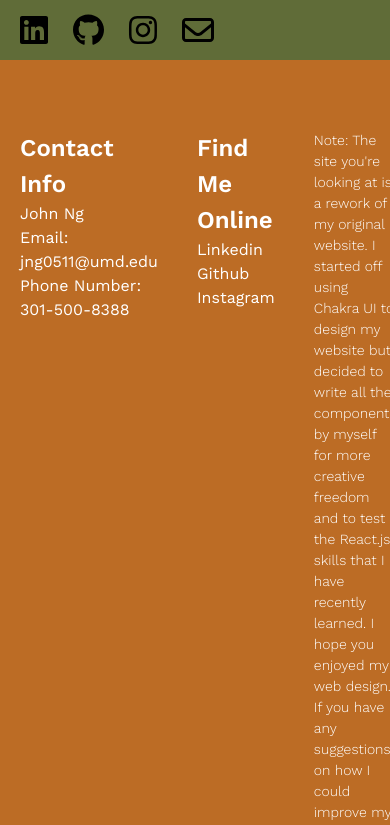
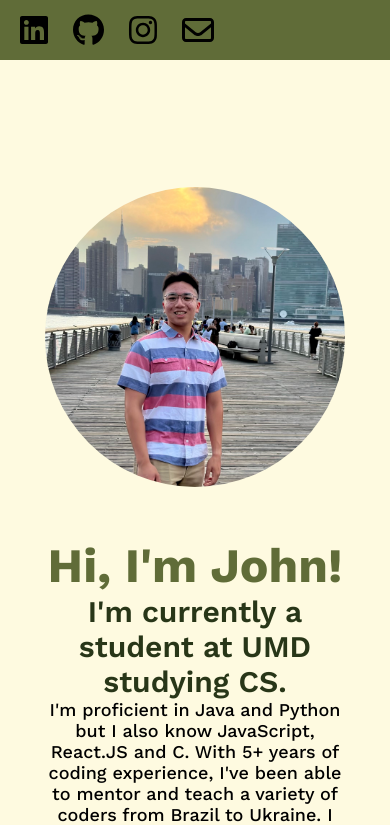
Before and after one commit to JohnN05/website, a React (Create React App) app: page / in a window 390 px wide. Shown: the top 825 px of the page. Built offline with nearby package versions, Linux system fonts and the light colour scheme.

Commit message:
Add bio section to website

```diff
--- a/src/App.js
+++ b/src/App.js
@@ -1,10 +1,12 @@
 import Footer from './components/Footer';
+import Main from './components/Main';
 import Header from './components/Header';
 
 function App() {
   return (
     <>
       <Header />
+      <Main />
       <Footer />
     </>
   );
--- /dev/null
+++ b/src/components/BioSection.css
@@ -0,0 +1,70 @@
+.bio{
+    background-color: #fefae0;
+    box-sizing: border-box;
+
+    display: flex;
+    align-items: center;
+    justify-items: center;
+    gap: 50px;
+    flex-wrap: wrap;
+
+    padding: 15vh 10vw 15vh 10vw;
+    width: 100%;
+}
+
+.bio>*{
+    flex: 1;
+    min-width: 300px;
+}
+
+.bio *{
+    font-family: 'Work Sans', sans-serif;
+}
+
+.bio h1{
+    font-size: 64px;
+    color: #606c38;
+}
+
+.bio h2{
+    font-size: 40px;
+    font-weight:600;
+    color: #283618;
+}
+
+.bio p{
+    font-size: 20px;
+    font-weight: 500;
+}
+
+.bio img{
+    border-radius: 50%;
+    height: auto;
+    width: 100%;
+    max-width: 500px;
+}
+
+@media only screen and (max-width: 768px){
+    .bio article{
+        text-align: center;
+    }
+
+    .bio h1{
+        font-size: 48px;
+    }
+
+    .bio h2{
+        font-size: 30px;
+    }
+    .bio p{
+        font-size: 18px;
+    }
+
+    .bio img{
+        flex: 0;
+        margin: auto;
+        height: 300px;
+        width: 300px;
+    }
+
+}
--- /dev/null
+++ b/src/components/BioSection.js
@@ -0,0 +1,17 @@
+import './BioSection.css';
+import bio from '../assets/bio.jpeg';
+function BioSection(){
+    return(
+        <section className="bio">
+            <img alt="John Ng" src={bio}></img>
+            <article>
+                <h1>Hi, I'm John!</h1>
+                <h2>I'm currently a student at UMD studying CS.</h2>
+                <p>I'm proficient in Java and Python but I also know JavaScript, React.JS and C.  With 5+ years of coding experience, I've been able to mentor and teach a variety of coders from Brazil to Ukraine.  I plan on using my experience to create applications that will benefit public sectors such as education and health.</p>
+            </article>
+
+        </section>
+    );
+}
+
+export default BioSection;
--- a/src/components/Main.js
+++ b/src/components/Main.js
@@ -0,0 +1,10 @@
+import BioSection from "./BioSection";
+
+
+function Main(){
+    return(
+        <BioSection />
+    );
+}
+
+export default Main;
```
Also changed, not shown: src/assets/bio.jpeg (added).
